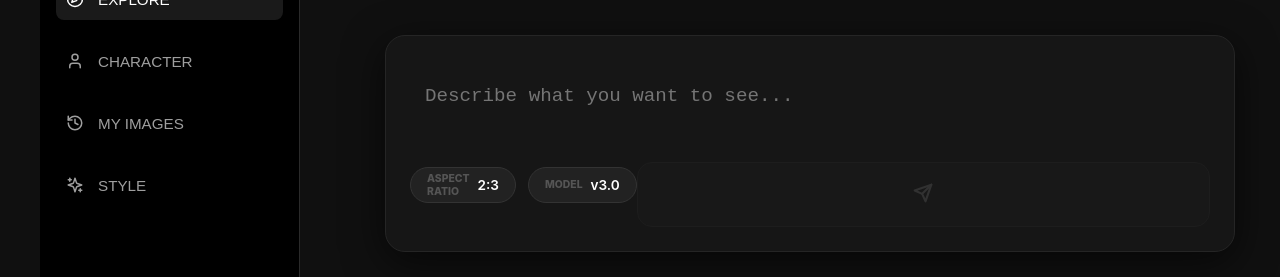
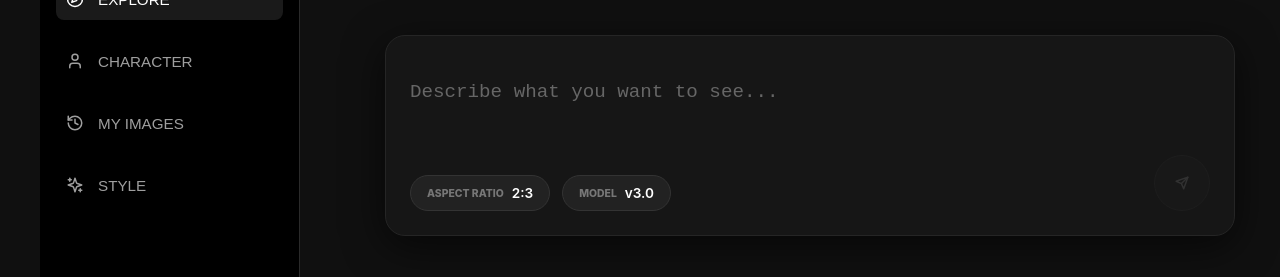
Before and after one commit to Chidera-M-C/titan-ultra-engine, a React (Vite) app: page / in a window 1280 px wide. Shown: the part 174-451 px from the top of the page. Built offline with nearby package versions, Linux system fonts and the light colour scheme.

Commit message:
Update PromptBox.css

```diff
--- a/src/components/PromptSection/PromptBox.css
+++ b/src/components/PromptSection/PromptBox.css
@@ -8,7 +8,7 @@
   display: flex;
   flex-direction: column;
   gap: 20px;
-  box-shadow: 0 10px 40px rgba(0,0,0,0.6);
+  box-shadow: 0 10px 40px rgba(0, 0, 0, 0.6);
 }
 
 .prompt-input {
@@ -20,17 +20,26 @@
   font-size: 1.2rem;
   font-family: 'Courier New', Courier, monospace;
   resize: none;
+  padding: 8px 0; /* Small vertical padding for comfort */
+  line-height: 1.5;
+}
+
+.prompt-input::placeholder {
+  color: #666;
+  opacity: 1;
 }
 
 .prompt-tools {
   display: flex;
   justify-content: space-between;
-  align-items: center;
+  align-items: flex-end; /* Align everything to the bottom */
+  gap: 16px;
 }
 
 .left-tools {
   display: flex;
   gap: 12px;
+  flex-wrap: wrap; /* Allows pills to wrap nicely on small screens */
 }
 
 .tool-pill {
@@ -43,10 +52,31 @@
   display: flex;
   align-items: center;
   gap: 8px;
+  transition: all 0.2s ease;
 }
 
-.pill-label { color: #555; font-size: 0.65rem; font-weight: 800; text-transform: uppercase; }
-.pill-value { color: #fff; font-size: 0.85rem; font-weight: 600; }
+/* Hover only on clickable pill (the one with hidden select) */
+.tool-pill:has(> .hidden-select):hover {
+  background: #2a2a2a;
+  border-color: #444;
+}
+
+.tool-pill:has(> .hidden-select) {
+  cursor: pointer;
+}
+
+.pill-label {
+  color: #777;
+  font-size: 0.65rem;
+  font-weight: 800;
+  text-transform: uppercase;
+}
+
+.pill-value {
+  color: #fff;
+  font-size: 0.85rem;
+  font-weight: 600;
+}
 
 .hidden-select {
   position: absolute;
@@ -55,20 +85,47 @@
   cursor: pointer;
 }
 
-/* Normal state: Icon is bright white */
+/* FAB Generate Button */
 .generate-fab {
+  width: 56px;
+  height: 56px;
+  border-radius: 50%;
   background: #222;
-  color: #FFFFFF; /* This controls the icon color */
   border: 1px solid #333;
-  /* ... your other styles ... */
+  display: flex;
+  align-items: center;
+  justify-content: center;
+  color: #FFFFFF;
   transition: all 0.2s ease;
+  cursor: pointer;
 }
 
-/* Disabled state: Everything fades out */
+.generate-fab:hover:not(:disabled) {
+  background: #333;
+  border-color: #444;
+  box-shadow: 0 4px 12px rgba(0, 0, 0, 0.4);
+}
+
 .generate-fab:disabled {
   background: #1a1a1a;
-  color: #444;       /* Dims the Lucide icon */
+  color: #444;
   border-color: #222;
-  opacity: 0.6;      /* Makes it look 'ghosted' */
+  opacity: 0.6;
   cursor: not-allowed;
 }
+
+/* Spinner */
+.spinner {
+  width: 24px;
+  height: 24px;
+  border: 3px solid #333;
+  border-top: 3px solid #ECECEC;
+  border-radius: 50%;
+  animation: spin 1s linear infinite;
+}
+
+@keyframes spin {
+  to {
+    transform: rotate(360deg);
+  }
+}
```
